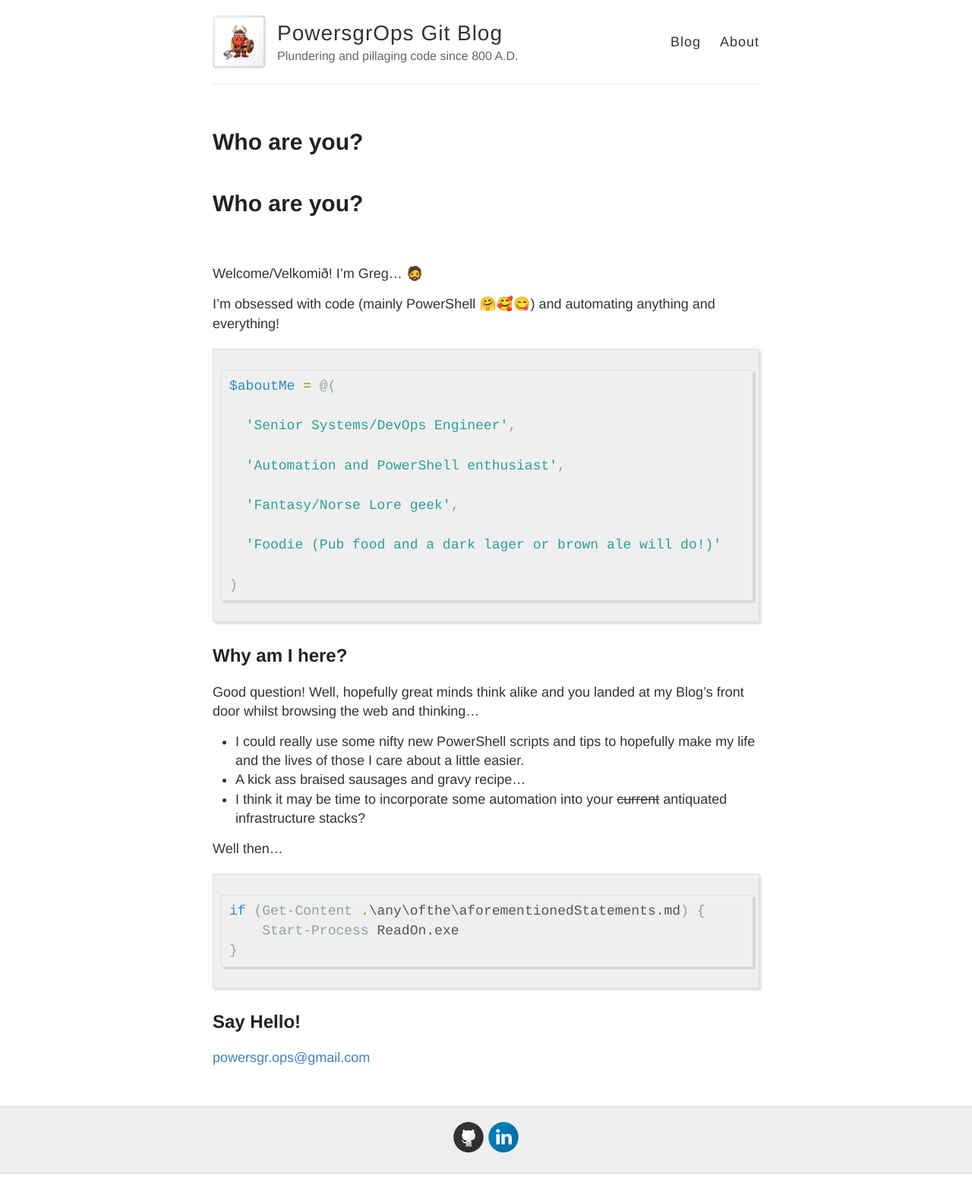
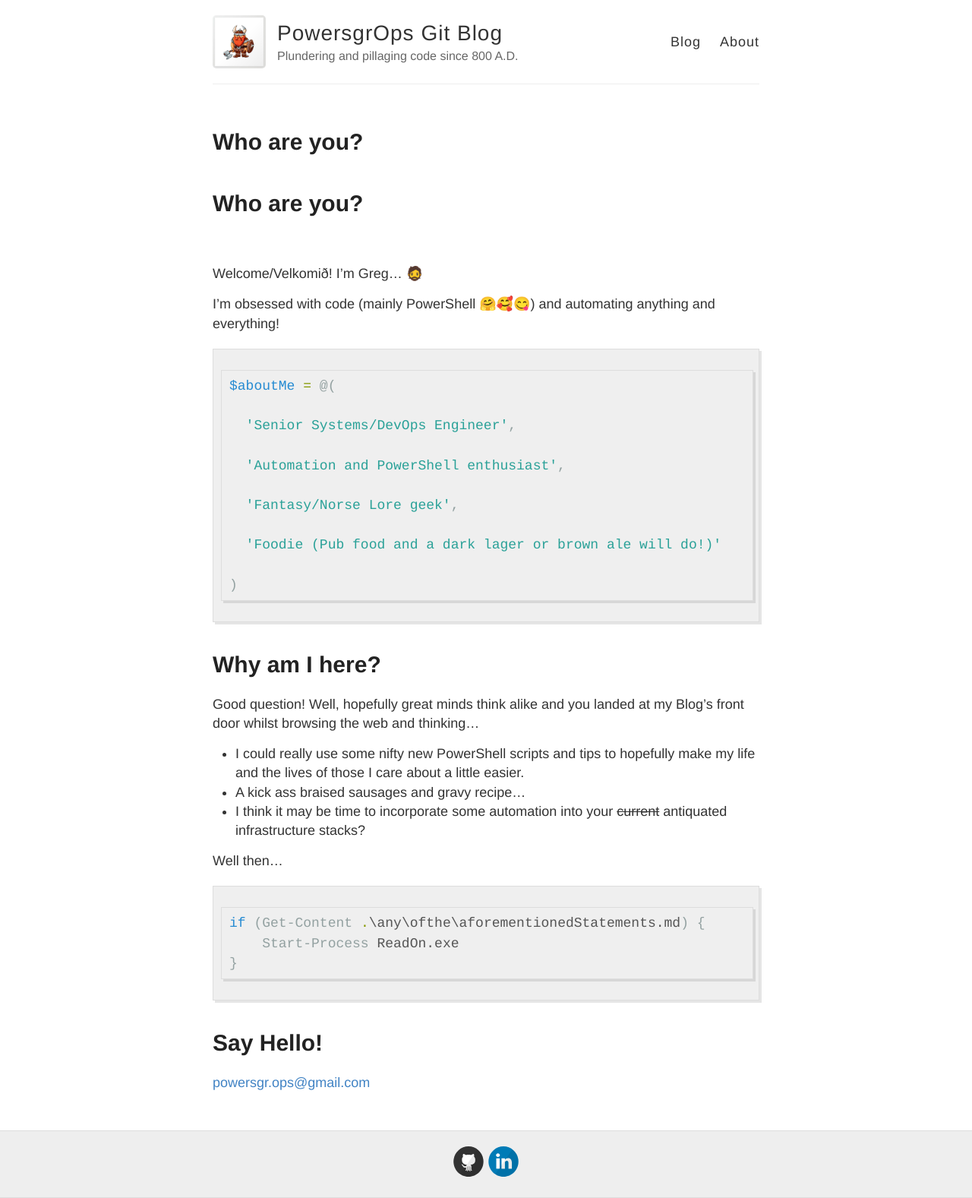
Before and after one commit to PowersgrOps/PowersgrOps.github.io, a Jekyll site: the page built from about.md, in a window 1280 px wide. Shown: the whole page at 76% size. Built offline with Jekyll 4.4.1, drawn with Linux system fonts in a browser that asks for light colours; our own code applies the rules of GitHub Pages for plain Markdown files; before the commit the page ends 1545 px from its top, so only the background shows below that.

````diff
--- a/about.md
+++ b/about.md
@@ -26,7 +26,7 @@ $aboutMe = @(
 )
 ```
 
-## Why am I here?
+# Why am I here?
 
 Good question! Well, hopefully great minds think alike and you landed at my Blog's front door whilst browsing the web and thinking...
 * I could really use some nifty new PowerShell scripts and tips to hopefully make my life and the lives of those I care about a little easier.
@@ -41,6 +41,6 @@ if (Get-Content .\any\ofthe\aforementionedStatements.md) {
 }
 ```
 
-## Say Hello!
+# Say Hello!
 
 [powersgr.ops@gmail.com](mailto:email@domain.com)
````
